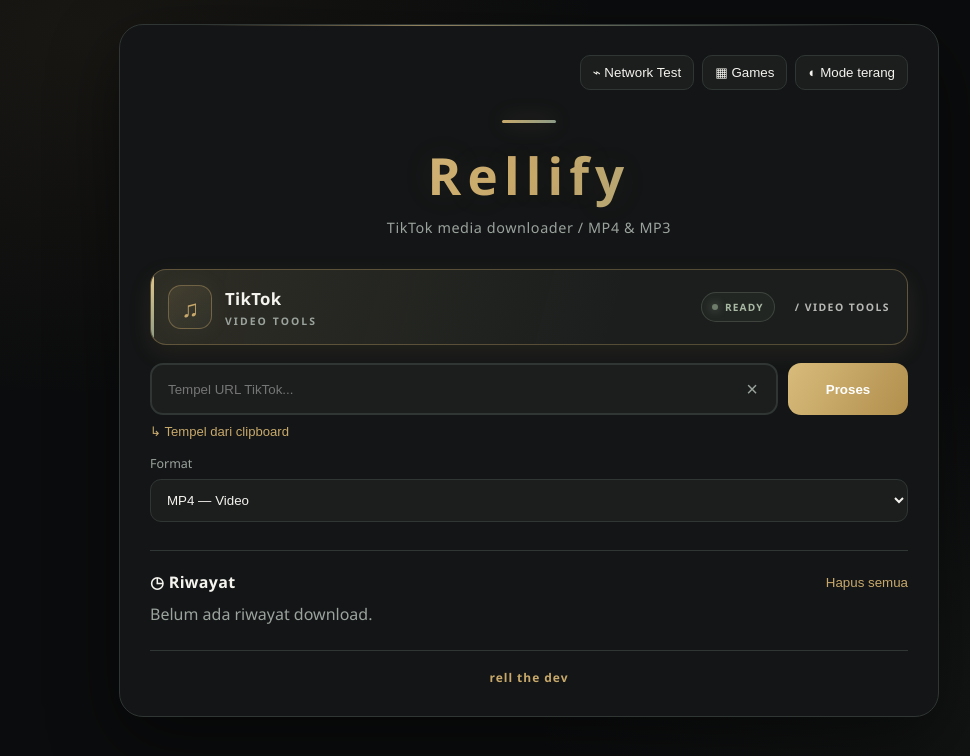
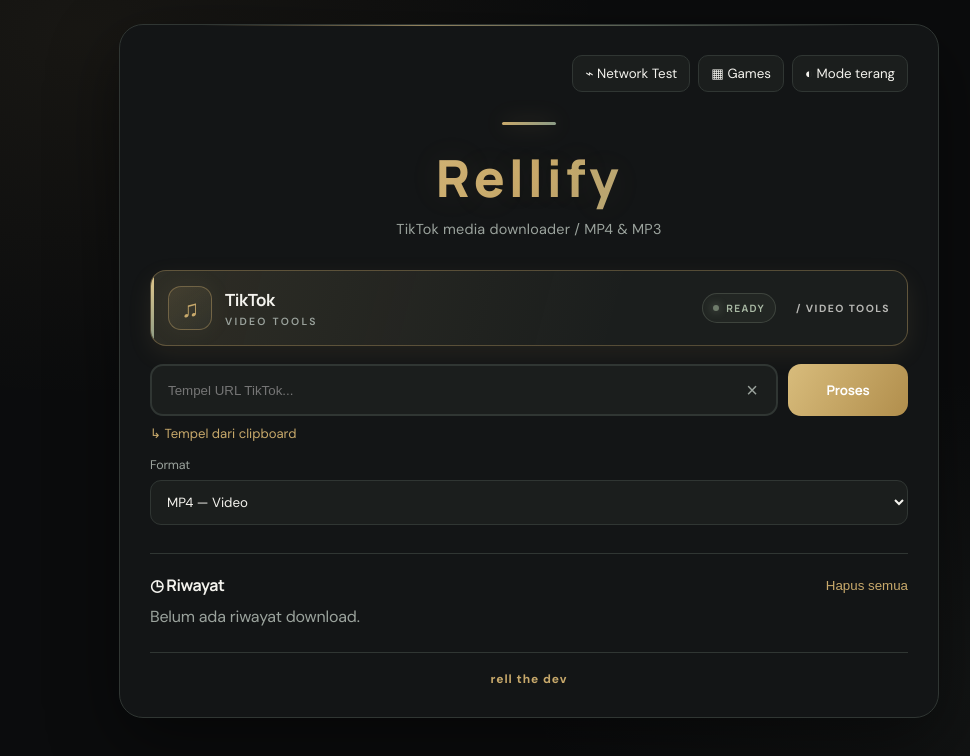
Before and after one commit to Fairellxd/downloader, a website: page index.html in a window 1280 px wide. Shown: the whole page, without its empty margins (111-1081 px from the left). Drawn offline with Linux system fonts and the light colour scheme.

Commit message:
Refine Rellify typography with elegant Manrope and DM Sans fonts

```diff
--- a/index.html
+++ b/index.html
@@ -58,6 +58,24 @@ body:before{content:"";position:fixed;inset:0;pointer-events:none;z-index:-1;opa
 @media(prefers-reduced-motion:reduce){*,*:before,*:after{animation-duration:.01ms!important;animation-iteration-count:1!important;scroll-behavior:auto!important;transition-duration:.01ms!important}}
 @media(max-width:620px){.platform:after{display:block;margin:5px 0 0}.logo{margin-bottom:20px}.container{border-radius:20px}}
 </style>
+<link rel="preconnect" href="https://fonts.googleapis.com">
+<link rel="preconnect" href="https://fonts.gstatic.com" crossorigin>
+<link href="https://fonts.googleapis.com/css2?family=DM+Sans:wght@400;500;600;700&family=Manrope:wght@400;500;600;700;800&display=swap" rel="stylesheet">
+<style>
+/* Elegant typography system */
+body{font-family:'DM Sans',sans-serif;font-optical-sizing:auto;letter-spacing:-.012em}
+h1,h2,.logo h1,.startup-logo,.platform-copy strong,.title strong,.btn-process,.btn-download{font-family:'Manrope','DM Sans',sans-serif}
+.logo h1{font-weight:800;letter-spacing:.075em}
+.logo p{font-weight:400;letter-spacing:.015em}
+.platform-copy strong{font-weight:700;letter-spacing:-.025em}
+.platform-copy small{font-weight:600;letter-spacing:.22em}
+.platform-live{font-family:'Manrope',sans-serif;font-weight:700;letter-spacing:.13em}
+.nav,.theme,.paste,.field label,.field select,.history-item,.footer{font-family:'DM Sans',sans-serif}
+.btn-process,.btn-download{font-weight:700;letter-spacing:-.015em}
+.title strong,.history-item strong{font-weight:700;letter-spacing:-.02em}
+.history-head h2{font-family:'Manrope',sans-serif;font-weight:700;letter-spacing:-.025em}
+.startup-logo{font-weight:800;letter-spacing:.19em}
+</style>
 </head>
 <body>
 <div class="startup" id="startup"><div class="startup-inner"><div class="startup-logo">RELLIFY</div><div class="startup-spinner"></div><div class="startup-text">Rellify sedang menyiapkan halaman</div></div></div>
```
